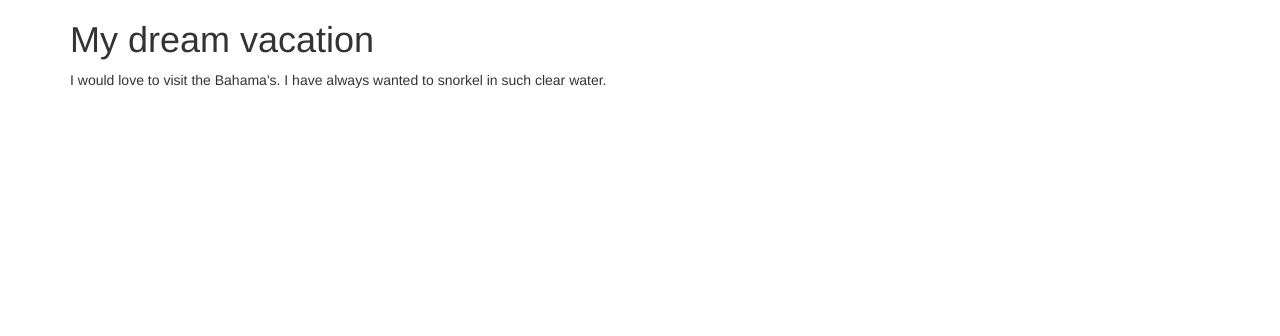
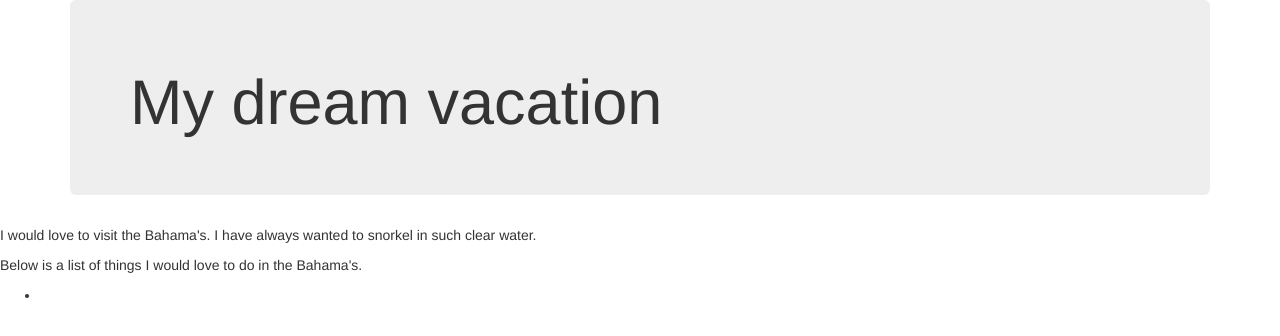
Before and after one commit to davidabutler92/vacation-website, a plain HTML site: page index.html in a window 1280 px wide. Drawn offline with Linux system fonts and the light colour scheme.

Commit message:
Add container and jumbotron

```diff
--- a/index.html
+++ b/index.html
@@ -7,9 +7,15 @@
   </head>
   <body>
     <div class="container">
-      <h1>My dream vacation</h1>
-      <p>I would love to visit the Bahama's. I have always wanted to snorkel in such clear water.</p>
+      <div class="jumbotron">
+        <h1>My dream vacation</h1>
+      </div>
     </div>
+        <p>I would love to visit the Bahama's. I have always wanted to snorkel in such clear water.</p>
+        <p>Below is a list of things I would love to do in the Bahama's.</p>
+          <ul>
+            <li></li>
+          </ul>
 
 
 
```
